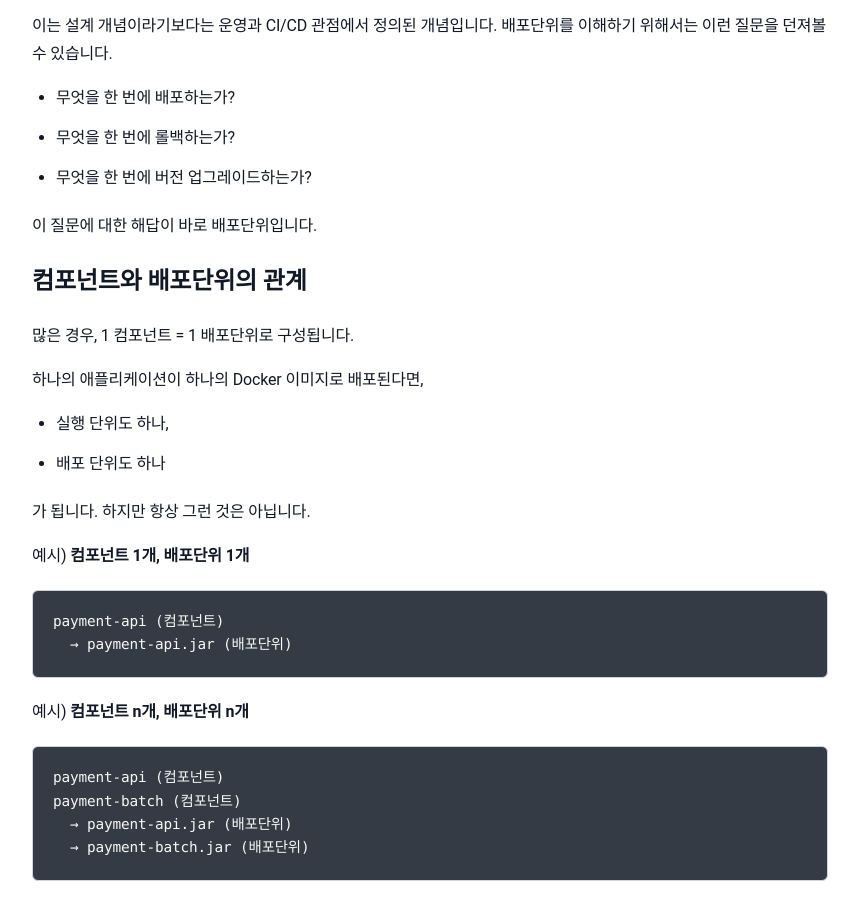
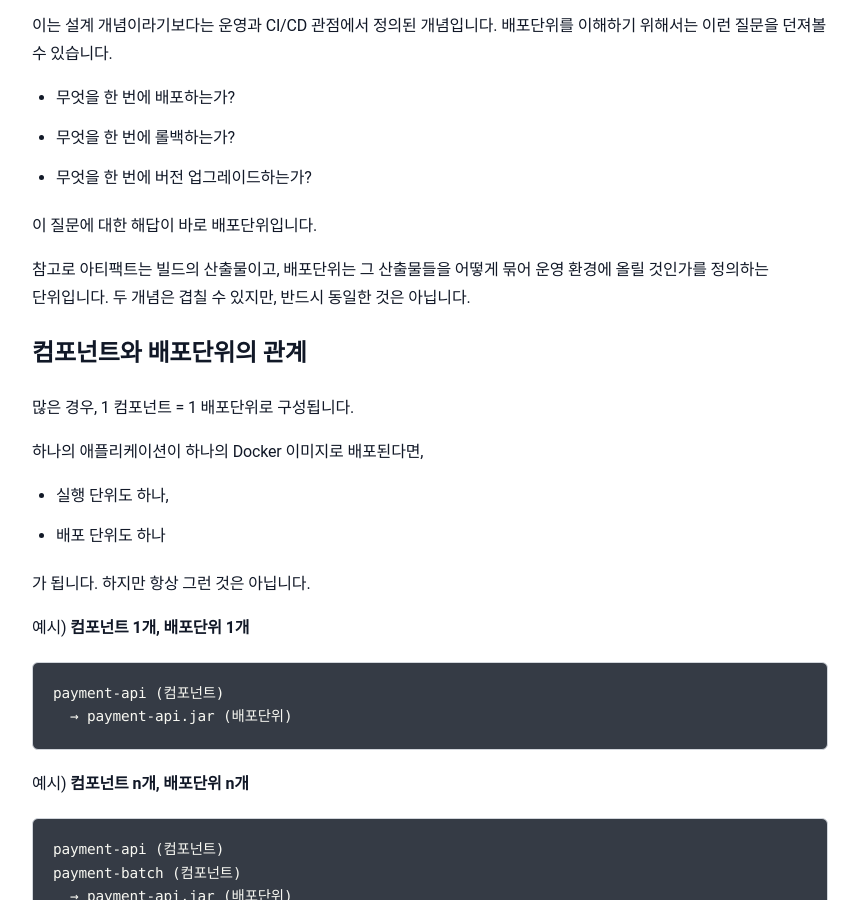
Before and after one commit to sanghoon-lee/sanghoon-lee.github.io, a Jekyll site: the page built from _posts/2026-02-23-ArchitecureCoreConcept.md, in a window 1280 px wide and 900 px high, scrolled down 4325 px. Shown: the whole window, without its empty margins (210-1069 px from the left). Built offline with Jekyll 4.4.1, drawn with Linux system fonts in a browser that asks for light colours; nearby versions of some CDN libraries; comment, search, counter and statistics services are not loaded.

Commit message:
포스팅 내용 수정

```diff
--- a/_posts/2026-02-23-ArchitecureCoreConcept.md
+++ b/_posts/2026-02-23-ArchitecureCoreConcept.md
@@ -154,6 +154,9 @@ categories: 일반
 
 이 질문에 대한 해답이 바로 배포단위입니다.
 
+참고로 아티팩트는 빌드의 산출물이고, 배포단위는 그 산출물들을 어떻게 묶어 운영 환경에 올릴 것인가를 정의하는 단위입니다.
+두 개념은 겹칠 수 있지만, 반드시 동일한 것은 아닙니다.
+
 ## 컴포넌트와 배포단위의 관계
 
 많은 경우, 1 컴포넌트 = 1 배포단위로 구성됩니다.
```
